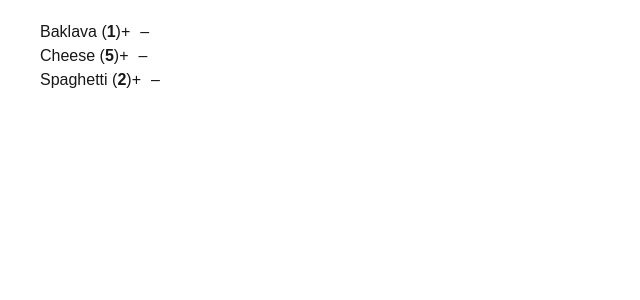
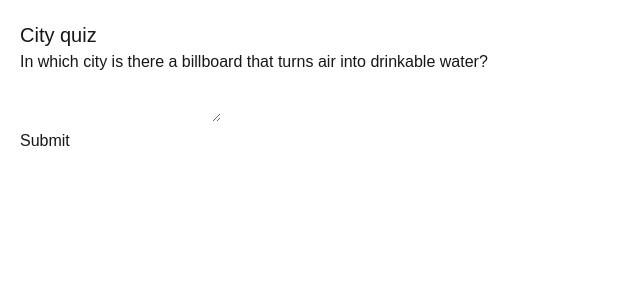
Before and after one commit to naktty/learn_react, a Next.js app in the folder learn-react/: page / in a window 1280 px wide. Shown: the top 300 px of the page, without its empty margins (0-640 px from the left). Built offline with nearby package versions, Linux system fonts and the light colour scheme.

Commit message:
イベントハンドラを接続して state を設定する

```diff
--- a/learn-react/src/app/page.tsx
+++ b/learn-react/src/app/page.tsx
@@ -2,75 +2,70 @@
 
 import { useState } from 'react';
 
-const initialProducts = [{
-  id: 0,
-  name: 'Baklava',
-  count: 1,
-}, {
-  id: 1,
-  name: 'Cheese',
-  count: 5,
-}, {
-  id: 2,
-  name: 'Spaghetti',
-  count: 2,
-}];
+export default function Form() {
+  const [answer, setAnswer] = useState('');
+  const [error, setError] = useState(null);
+  const [status, setStatus] = useState('typing');
 
-export default function ShoppingCart() {
-  const [
-    products,
-    setProducts
-  ] = useState(initialProducts)
-
-  function handleIncreaseClick(productId) {
-    setProducts(products.map(product => {
-      if (product.id === productId) {
-        return {
-          ...product,
-          count: product.count + 1
-        };
-      } else {
-        return product;
-      }
-    }))
+  if (status === 'success') {
+    return <h1>That's right!</h1>
   }
 
-  function handleDecreaseClick(productId) {
-    let nextProducts = products.map(product => {
-      if (product.id === productId) {
-        return {
-          ...product,
-          count: product.count - 1
-        };
-      } else {
-        return product;
-      }
-    });
-    nextProducts = nextProducts.filter(p =>
-      p.count > 0
-    );
-    setProducts(nextProducts)
+  async function handleSubmit(e) {
+    e.preventDefault();
+    setStatus('submitting');
+    try {
+      await submitForm(answer);
+      setStatus('success');
+    } catch (err) {
+      setStatus('typing');
+      setError(err);
+    }
+  }
+
+  function handleTextareaChange(e) {
+    setAnswer(e.target.value);
   }
 
   return (
-    <ul>
-      {products.map(product => (
-        <li key={product.id}>
-          {product.name}
-          {' '}
-          (<b>{product.count}</b>)
-          <button onClick={() => {
-            handleIncreaseClick(product.id);
-          }}>
-            +
-          </button>
-          <button onClick={() => {
-            handleDecreaseClick(product.id);
-          }}>
-            –
-          </button>
-        </li>
-      ))}
-    </ul>
+    <>
+      <h2>City quiz</h2>
+      <p>
+        In which city is there a billboard that turns air into drinkable water?
+      </p>
+      <form onSubmit={handleSubmit}>
+        <textarea
+          value={answer}
+          onChange={handleTextareaChange}
+          disabled={status === 'submitting'}
+        />
+        <br />
+        <button disabled={
+          answer.length === 0 ||
+          status === 'submitting'
+        }>
+          Submit
+        </button>
+        {error !== null &&
+          <p className="Error">
+            {error.message}
+          </p>
+        }
+      </form>
+    </>
   );
 }
+
+function submitForm(answer) {
+  // Pretend it's hitting the network.
+  return new Promise((resolve, reject) => {
+    setTimeout(() => {
+      let shouldError = answer.toLowerCase() !== 'lima'
+      if (shouldError) {
+        reject(new Error('Good guess but a wrong answer. Try again!'));
+      } else {
+        resolve();
+      }
+    }, 1500);
+  });
+}
```
